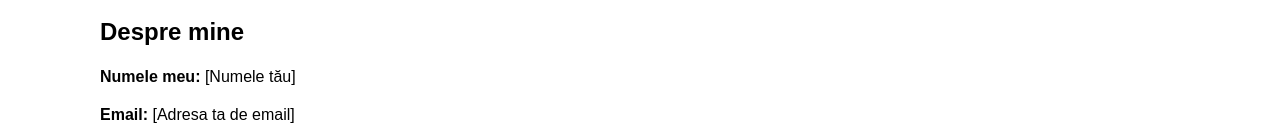
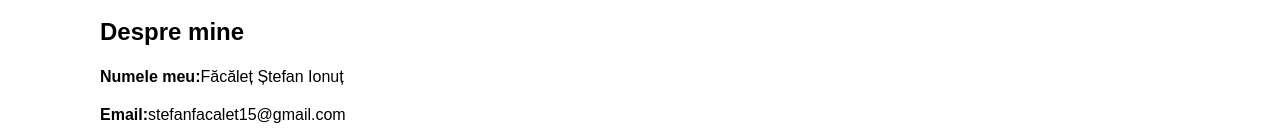
Before and after one commit to stefanfcl/stefanfcl.github.io, a plain HTML site: page continente.html in a window 1280 px wide. Shown: the part 1066-1206 px from the top of the page. Drawn offline with Linux system fonts and the light colour scheme.

Commit message:
Update continente.html

```diff
--- a/continente.html
+++ b/continente.html
@@ -43,8 +43,8 @@
             <!-- Detalii personale -->
             <section class="detalii-contact">
                 <h2>Despre mine</h2>
-                <p><strong>Numele meu:</strong> [Numele tău]</p>
-                <p><strong>Email:</strong> [Adresa ta de email]</p>
+                <p><strong>Numele meu:</strong>Făcăleț Ștefan Ionuț</p>
+                <p><strong>Email:</strong>stefanfacalet15@gmail.com</p>
             </section>
 
         </main>
```
